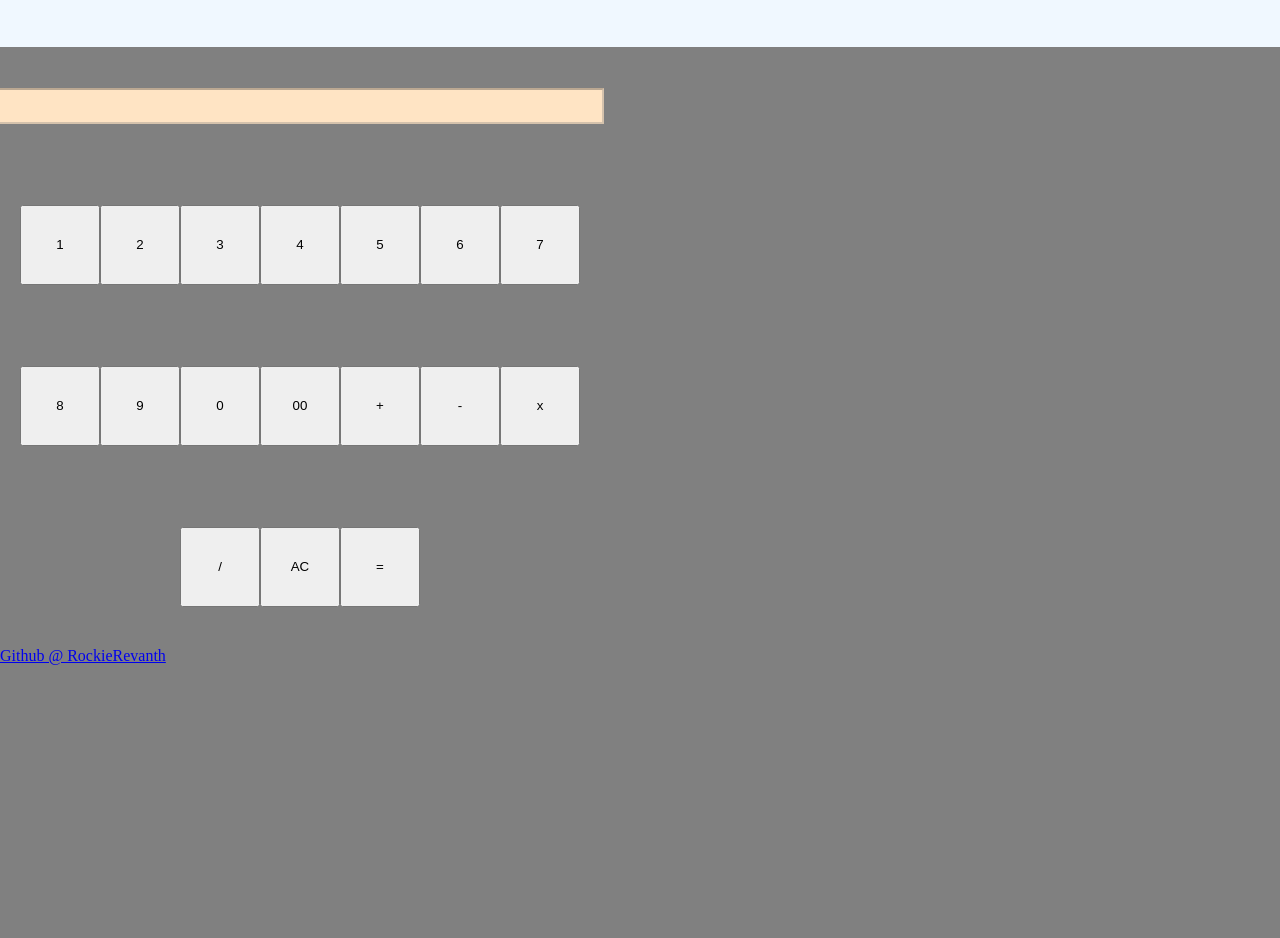
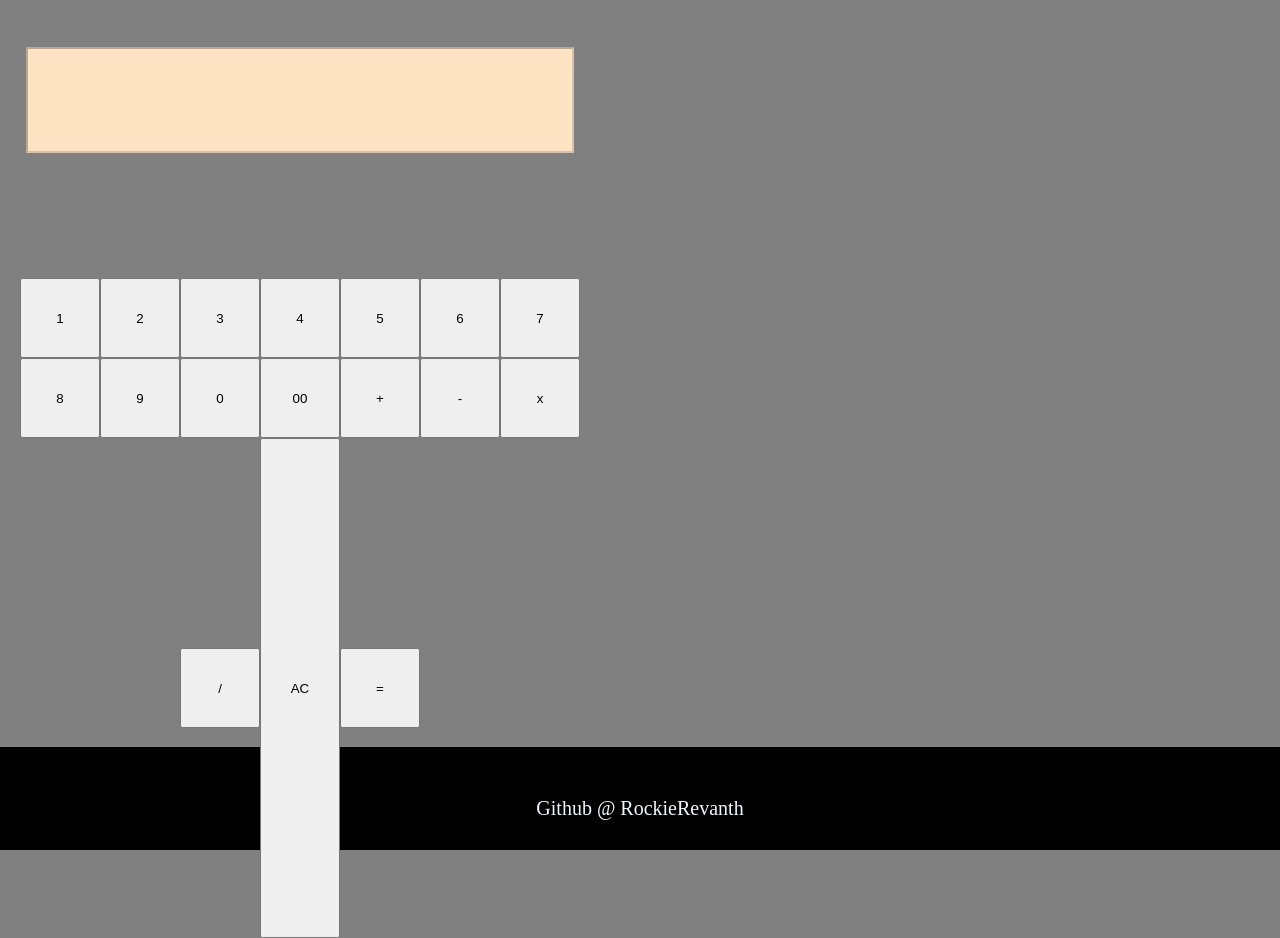
Before and after one commit to Revanthrockie/Calculator, a plain HTML site: page index.html in a window 1280 px wide. Shown: the part 138-1076 px from the top of the page. Before the commit the page ends 803 px from the top, so only its background shows below. Drawn offline with Linux system fonts and the light colour scheme.

Commit message:
added AC feature for cal

```diff
--- a/style.css
+++ b/style.css
@@ -5,7 +5,7 @@ body{
 }
 
 header{
-    background-color: aliceblue;
+    background-color: ;
     padding: 30px 0px 30px 0px;
     box-sizing: border-box;
 }
@@ -27,14 +27,42 @@ h1{
 
 }
 /* ---- calculator BUttons */
+.screen{
+    b
+}
 
-#screen{
+#ac{
+    height: 500px
+}
+.num{
+    height: 500px;
+    width: 300px;
+}
+
+input{
     background-color: bisque;
-    width: 600px;
-    height: 30px;
+    width: 540px;
+    height: 100px;
+    text-align: right;
+    font-size: 502px;
 }
 
 button{
     width:80px;
     height: 80px;
 }
+
+/* footer --------------- */
+
+footer{
+    margin-top: 5em;
+    background-color:black;
+    padding: 50px 0px 30px 0px;
+    text-align: center;
+    font-size: 20px;
+}
+
+a{
+   text-decoration: none;
+   color:aliceblue
+}
```
